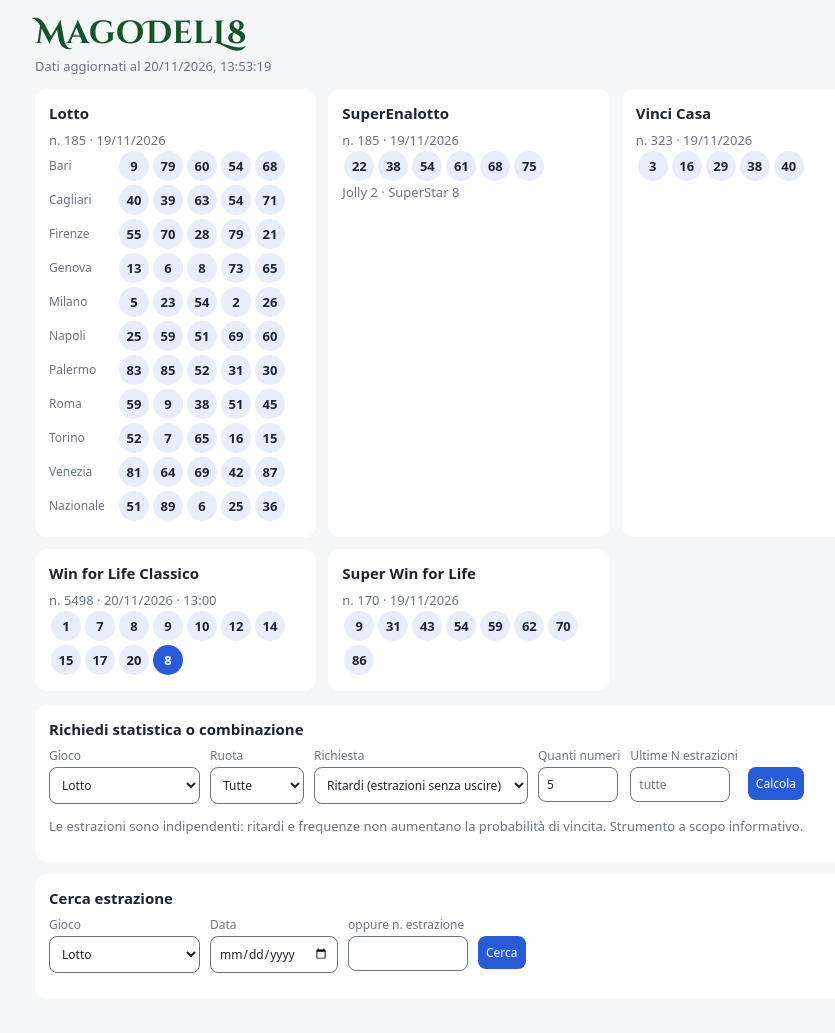
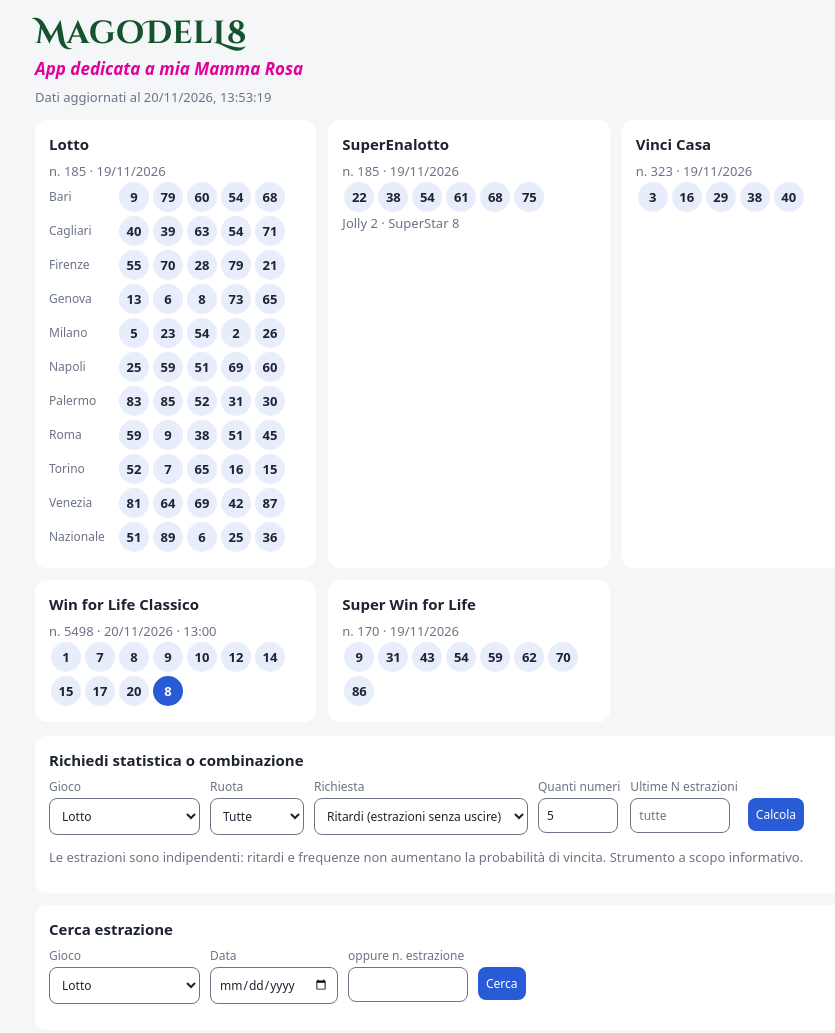
Before and after one commit to Marcossale/Magodell8, a plain HTML site: page index.html in a window 1280 px wide. Shown: the whole page, without its empty margins (171-1006 px from the left). Drawn offline with Linux system fonts and the light colour scheme.

Commit message:
Sottotitolo dedicato in corsivo fucsia sotto il titolo
Co-Authored-By: Claude Sonnet 5.5 <noreply@anthropic.com>

```diff
--- a/index.html
+++ b/index.html
@@ -11,11 +11,12 @@
 <link rel="icon" href="icons/icon-192.png">
 <link rel="apple-touch-icon" href="icons/icon-192.png">
 <style>
-:root{--bg:#f5f6f8;--card:#fff;--tx:#1d2330;--mu:#6b7385;--ac:#2a5bd7;--ball:#e8edfb;--brand:#14532d}
-@media(prefers-color-scheme:dark){:root{--bg:#12151c;--card:#1c212c;--tx:#e8ebf2;--mu:#98a0b3;--ac:#7aa2ff;--ball:#2a3350;--brand:#5fbf8a}}
+:root{--bg:#f5f6f8;--card:#fff;--tx:#1d2330;--mu:#6b7385;--ac:#2a5bd7;--ball:#e8edfb;--brand:#14532d;--sub:#e0009a}
+@media(prefers-color-scheme:dark){:root{--bg:#12151c;--card:#1c212c;--tx:#e8ebf2;--mu:#98a0b3;--ac:#7aa2ff;--ball:#2a3350;--brand:#5fbf8a;--sub:#ff4fc3}}
 *{box-sizing:border-box}
 body{margin:0 auto;font:15px system-ui,sans-serif;background:var(--bg);color:var(--tx);padding:16px;max-width:900px}
-h1{font:700 32px/1.15 "Cinzel Decorative","Palatino Linotype",Georgia,serif;letter-spacing:.5px;color:var(--brand);margin:0 0 4px}h2{font-size:15px;margin:0 0 8px}.mu{color:var(--mu);font-size:13px}
+h1{font:700 32px/1.15 "Cinzel Decorative","Palatino Linotype",Georgia,serif;letter-spacing:.5px;color:var(--brand);margin:0 0 4px}.sub{font-style:italic;font-weight:600;font-size:17px;color:var(--sub);margin:0 0 8px}
+h2{font-size:15px;margin:0 0 8px}.mu{color:var(--mu);font-size:13px}
 .grid{display:grid;grid-template-columns:repeat(auto-fit,minmax(260px,1fr));gap:12px;margin:14px 0}
 .card{background:var(--card);border-radius:12px;padding:14px}
 .b{display:inline-flex;width:30px;height:30px;border-radius:50%;background:var(--ball);align-items:center;justify-content:center;font-weight:600;margin:2px;font-size:13px}
@@ -29,7 +30,7 @@ table{border-collapse:collapse;width:100%}td,th{padding:4px 8px;text-align:left;
 .nav{display:flex;align-items:center;justify-content:space-between;gap:10px;margin:8px 0}.nav button{padding:8px 18px;font-size:16px}
 .bar{height:8px;background:var(--ac);border-radius:4px}
 </style></head><body>
-<h1>MagoDelL8</h1><div class="mu" id="upd">Caricamento…</div>
+<h1>MagoDelL8</h1><p class="sub">App dedicata a mia Mamma Rosa</p><div class="mu" id="upd">Caricamento…</div>
 <div class="grid" id="cards"></div>
 <div class="card"><h2>Richiedi statistica o combinazione</h2>
 <div class="row">
--- a/sw.js
+++ b/sw.js
@@ -1,5 +1,5 @@
 // Service worker: shell dell'app in cache (aggiornata in background), dati con rete prima e cache come riserva offline.
-const CACHE = 'magodel8-v4';
+const CACHE = 'magodel8-v5';
 const SHELL = ['./', 'index.html', 'app.js', 'manifest.webmanifest', 'icons/icon-192.png', 'icons/icon-512.png'];
 
 self.addEventListener('install', e => {
```
